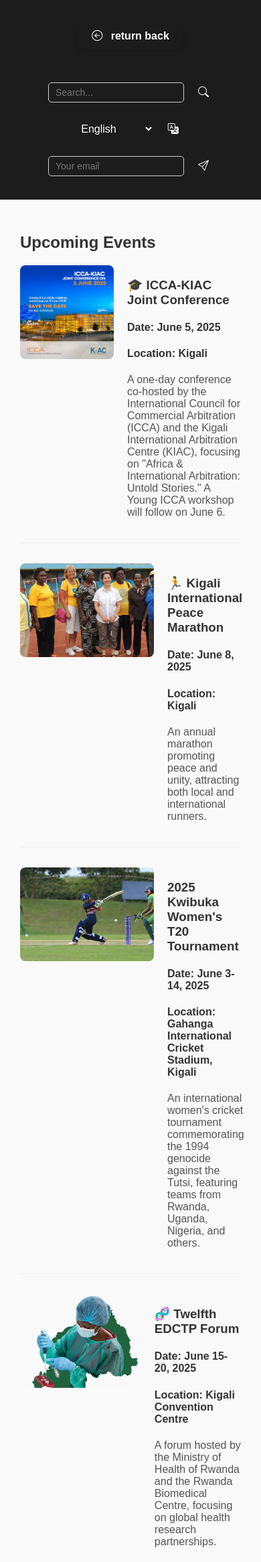
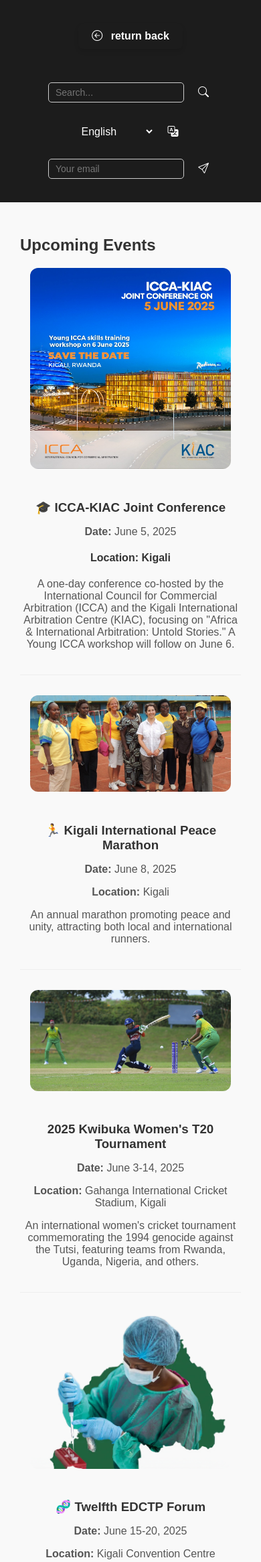
Before and after one commit to komezimihigo/IndocNow, a Flask app: page /events in a window 390 px wide. Shown: the top 2332 px of the page at 67% size. Run offline with Flask 3, Linux system fonts and the light colour scheme.

Commit message:
Improve mobile layout

```diff
--- a/static/script.js
+++ b/static/script.js
@@ -115,3 +115,24 @@
   loadWeather();
   loadCurrency();
 };
+
+
+function shareArticle() {
+  if (navigator.share) {
+    navigator.share({
+      title: document.title,
+      text: "Check out this article from IndocNow!",
+      url: window.location.href
+    })
+    .then(() => console.log('Shared successfully'))
+    .catch((error) => console.log('Error sharing', error));
+  } else {
+    alert("Sharing not supported on this browser.");
+  }
+}
+
+function copyLink() {
+  navigator.clipboard.writeText(window.location.href)
+    .then(() => alert("Link copied!"))
+    .catch(() => alert("Failed to copy link."));
+}
--- a/static/style.css
+++ b/static/style.css
@@ -594,3 +594,135 @@
   gap: 10px;
   color: #333;
 }
+
+
+/* PHONE-ONLY FIXES */
+@media screen and (max-width: 768px) {
+  /* HEADER FIX */
+  header {
+    padding: 8px 12px;
+    height: auto !important;
+    min-height: 50px;
+  }
+
+  .header-title {
+    text-align: center;
+    font-size: 20px;
+  }
+
+  .nav-links {
+    display: flex;
+    flex-direction: row;
+    justify-content: space-around;
+    font-size: 14px;
+    margin-top: 4px;
+  }
+
+  /* ARTICLE AUDIO */
+  .article-audio {
+    display: block;
+    margin: 8px auto;
+    font-size: 14px;
+    color: #999;
+  }
+
+  /* CHARACTER COUNT FIX */
+  .article-meta .char-count {
+    display: none;
+  }
+
+  /* SHARE BUTTON */
+  .share-buttons {
+    display: flex;
+    justify-content: space-around;
+    margin-top: 10px;
+    font-size: 18px;
+  }
+
+  /* EVENTS CARD FIX */
+  .event-card {
+    display: flex;
+    flex-direction: column;
+    align-items: center;
+  }
+
+  .event-card img {
+    width: 100%;
+    height: auto;
+    border-radius: 10px;
+  }
+
+  .event-info {
+    margin-top: 8px;
+    text-align: center;
+  }
+}
+
+@media (max-width: 768px) {
+  header {
+    padding: 8px 12px;
+    height: auto !important;
+    display: flex;
+    flex-direction: column;
+    align-items: center;
+  }
+
+  header h1, .logo-text {
+    font-size: 20px !important;
+    text-align: center;
+    margin: 4px 0;
+  }
+
+  nav {
+    display: flex;
+    justify-content: center;
+    gap: 8px;
+    font-size: 14px;
+    flex-wrap: wrap;
+    margin-top: 4px;
+  }
+
+  /* Article audio fallback */
+  .article-audio:empty::before {
+    content: "Audio not available.";
+    color: gray;
+    font-style: italic;
+  }
+
+  /* Share buttons */
+  .share-buttons {
+    display: flex;
+    justify-content: center;
+    gap: 12px;
+    margin-top: 10px;
+    flex-wrap: wrap;
+  }
+
+  .share-buttons button {
+    padding: 8px 12px;
+    border: none;
+    background-color: #007bff;
+    color: white;
+    border-radius: 6px;
+    font-size: 13px;
+    cursor: pointer;
+  }
+
+  /* Events layout */
+  .event-card {
+    display: flex;
+    flex-direction: column;
+    align-items: center;
+  }
+
+  .event-card img {
+    width: 100%;
+    max-width: 300px;
+    border-radius: 12px;
+  }
+
+  .event-details {
+    text-align: center;
+    margin-top: 8px;
+  }
+}
--- a/templates/article.html
+++ b/templates/article.html
@@ -72,6 +72,10 @@
     <div class="article-text">
         <p>{{ article.content }}</p>
     </div>
+<div class="share-buttons">
+  <button onclick="shareArticle()">Share</button>
+  <button onclick="copyLink()">Copy Link</button>
+</div>
 </main>
 
 <!-- Footer -->
--- a/templates/events.html
+++ b/templates/events.html
@@ -61,8 +61,8 @@
       <img src="/static/images/event1.jpg" alt="Event 1">
       <div class="event-info">
         <h3>🎓 ICCA-KIAC Joint Conference</h3>
-        <h4>Date: June 5, 2025</h4>
-        <H4>Location: Kigali</H4>
+        <p><strong>Date:</strong> June 5, 2025</p>
+        <H4><strong>Location:</strong>  Kigali</H4>
         <p>A one-day conference co-hosted by the International Council for Commercial Arbitration (ICCA) and the Kigali International Arbitration Centre (KIAC), focusing on "Africa & International Arbitration: Untold Stories." A Young ICCA workshop will follow on June 6.</p>
       </div>
     </div>
@@ -71,8 +71,8 @@
       <img src="/static/images/event4.jpg" alt="Event 2">
       <div class="event-info">
         <h3>🏃 Kigali International Peace Marathon</h3>
-         <h4>Date: June 8, 2025</h4>
-        <H4>Location: Kigali</H4>
+         <p><strong>Date:</strong> June 8, 2025</p>
+        <p><strong>Location:</strong> Kigali</p>
         <p> An annual marathon promoting peace and unity, attracting both local and international runners.
 </p>
       </div>
@@ -82,8 +82,8 @@
       <img src="/static/images/event6.jpg" alt="Event 2">
       <div class="event-info">
         <h3> 2025 Kwibuka Women's T20 Tournament</h3>
-         <h4>Date: June 3-14, 2025</h4>
-        <H4>Location: Gahanga International Cricket Stadium, Kigali</H4>
+         <p><strong>Date:</strong> June 3-14, 2025</p>
+        <p><strong>Location:</strong> Gahanga International Cricket Stadium, Kigali</p>
         <p> An international women's cricket tournament commemorating the 1994 genocide against the Tutsi, featuring teams from Rwanda, Uganda, Nigeria, and others.</p>
       </div>
     </div>
@@ -92,8 +92,8 @@
       <img src="/static/images/event5.webp" alt="Event 2">
       <div class="event-info">
         <h3>🧬 Twelfth EDCTP Forum</h3>
-         <h4>Date: June 15-20, 2025</h4>
-        <H4>Location: Kigali Convention Centre</H4>
+         <p><strong>Date:</strong> June 15-20, 2025</p>
+        <p><strong>Location:</strong> Kigali Convention Centre</p>
         <p> A forum hosted by the Ministry of Health of Rwanda and the Rwanda Biomedical Centre, focusing on global health research partnerships.</p>
       </div>
     </div>
@@ -103,7 +103,7 @@
       <img src="/static/images/event2.jpeg" alt="Event 2">
       <div class="event-info">
         <h3>🎓 Kigali International Education Fair 2025</h3>
-        <h4>Date: June 10, 2025</h4>
+        <p><strong>Date:</strong> June 10, 2025</p>
         <p>This is another editable event block. Add your own image and description as needed.</p>
       </div>
     </div>
@@ -112,8 +112,8 @@
       <img src="/static/images/Match1.jpg" alt="Event 2">
       <div class="event-info">
         <h3>⚽ FIFA Club World Cup</h3>
-        <h4>Date: June 15-july 13, 2025</h4>
-        <h4>Location: USA</h4>
+        <p><strong>Date:</strong> June 15-july 13, 2025</p>
+        <p><strong>Location:</strong> USA</p>
         <p> The revamped tournament features 32 top clubs, including Manchester City, Real Madrid, PSG, and Bayern Munich. Matches will be held across 12 U.S. cities, with the final at MetLife Stadium in New Jersey. </p>
       </div>
     </div>
@@ -122,8 +122,8 @@
       <img src="/static/images/event8.jpg" alt="Event 2">
       <div class="event-info">
         <h3>🏛️ NATO Summit 2025</h3>
-        <h4>Date: June 24-26, 2025</h4>
-         <h4>Location: The Hague, Netherlands</h4>
+        <p><strong>Date:</strong> June 24-26, 2025</p>
+         <p><strong>Location:</strong> The Hague, Netherlands</p>
         <p>: A gathering of heads of state and government from NATO member countries to discuss defense funding, membership status, and future plans. </p>
       </div>
     </div>
@@ -132,8 +132,8 @@
       <img src="/static/images/event7.jpeg" alt="Event 2">
       <div class="event-info">
         <h3>🥋 World Judo Championships</h3>
-        <h4>Date: June 13-20, 2025</h4>
-        <h4>Location: Budapest, Hungary</h4>
+        <p><strong>Date:</strong> June 13-20, 2025</p>
+        <p><strong>Location:</strong> Budapest, Hungary</p>
         <p>Featuring 15 events, including men's, women's, and mixed team competitions, with nearly €1 million in prize money. </p>
       </div>
     </div>
@@ -142,8 +142,8 @@
       <img src="/static/images/event3.jpg" alt="Event 2">
       <div class="event-info">
         <h3>🎤 Summerfest</h3>
-        <h4>Dates: June 19–21, June 26–28, and July 5–7</h4>
-        <h4>Location: Milwaukee, Wisconsin, USA</h4>
+        <p><strong>Dates:</strong> June 19–21, June 26–28, and July 5–7</p>
+        <p><strong>Location:</strong> Milwaukee, Wisconsin, USA</p>
         <p> One of the world's largest music festivals, featuring over 600 artists across multiple stages.</p>
       </div>
     </div>
```
Also changed, not shown: templates/index.html (+7 -0 lines).
